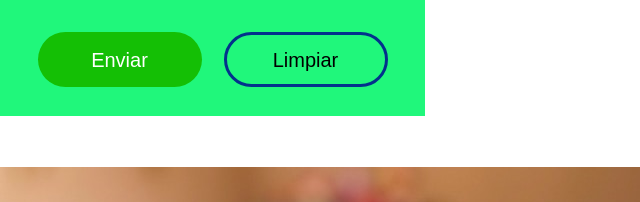
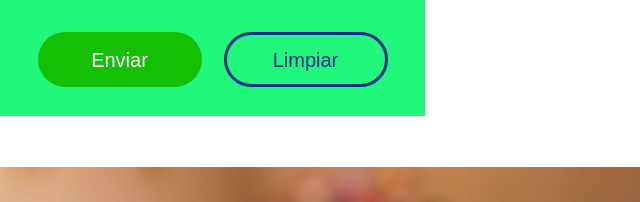
Before and after one commit to REKORD7/AluraGeek, a plain HTML site: page index.html in a window 1280 px wide. Shown: the part 511-713 px from the top of the page, 0-640 px from the left. Drawn offline with Linux system fonts and the light colour scheme.

Commit message:
Act botones

```diff
--- a/styles/addProduct.css
+++ b/styles/addProduct.css
@@ -53,21 +53,60 @@ section.add_product{
 }
 
 .btn{
+    position: relative;
+    display: block;
     width: 164px;
     height: 55px;
     border-radius: 30px;
     font-weight: 500;
     font-size: 1.25em;
     line-height: 26px;
+    cursor: pointer;
+    transition: all 500ms ease;
+    overflow: hidden;
+}
+
+.btn::before{
+    content: "";
+    position: absolute;
+    left: 0;
+    right: 0;
+    top: 0;
+    margin: auto;
+    background-color: var(--shadow);
+    transition: all 500ms ease;
+    z-index: -1;
 }
 
 .btn_submit{
-    color: white;
-    background: var(--fondo-btn-enviar);
+    color: var(--title-color-primary);
+    background-color: var(--fondo-btn-enviar);
     border: none;
+}
+
+.btn_submit:hover{
+    background-color: var(--fondo-btn-enviar2);
+    box-shadow: 0 0 3px #030D02, 0 0 5px #030D02, 0 0 5px #030D02;
+
 }
 
 .btn_reset{
     background: transparent;
+    color: var(--form-color);
     border: 3px solid var(--form-color);
+    z-index: 0;
 }
+
+.btn_reset::before{
+    width: 0;
+    height: 100%;
+}
+
+.btn_reset:hover{
+    color: var(--title-color-primary);
+    border: 3px solid var(--main-color);
+}
+
+.btn_reset:hover::before{
+    width: 100%;
+}
```
